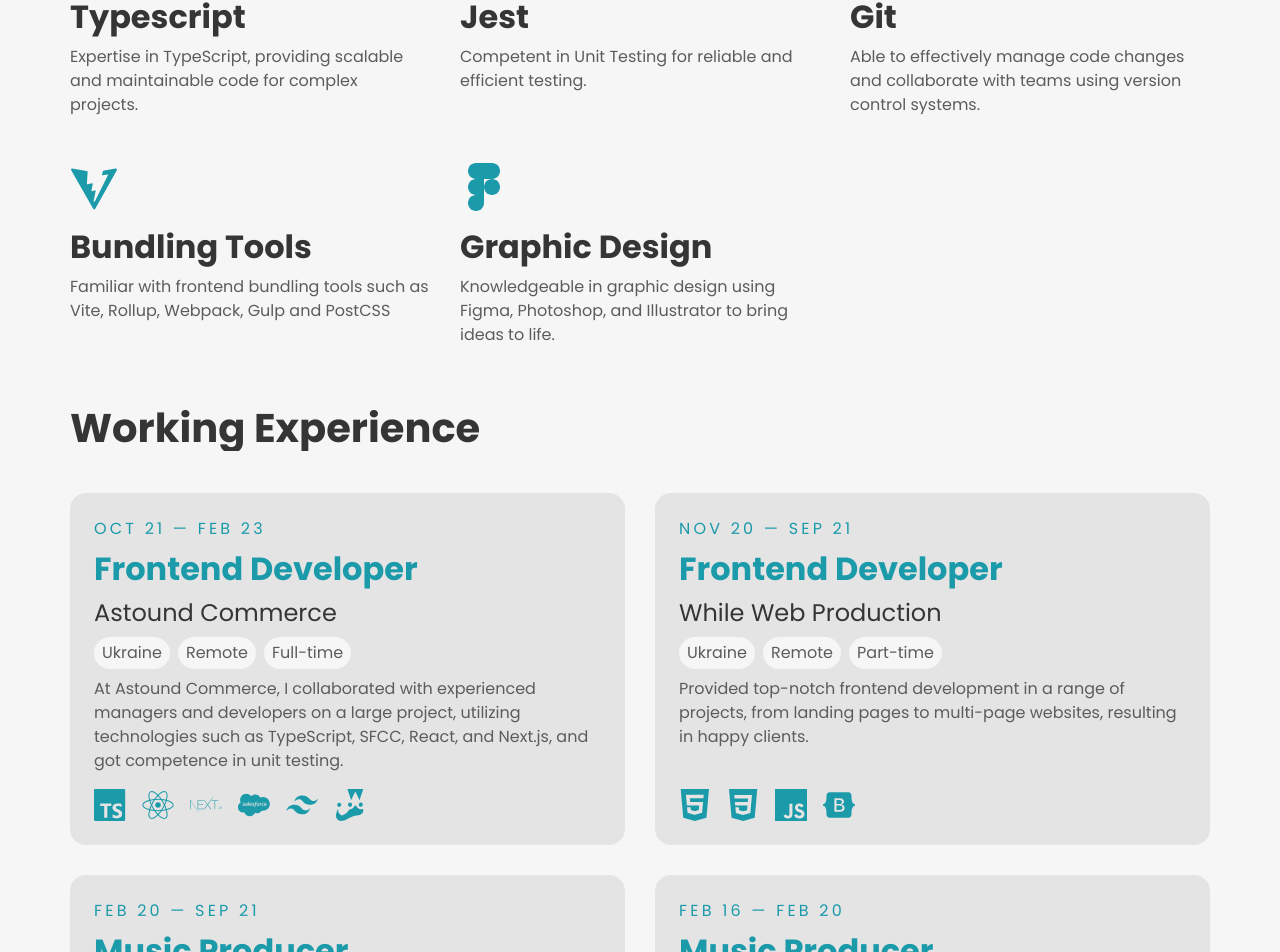
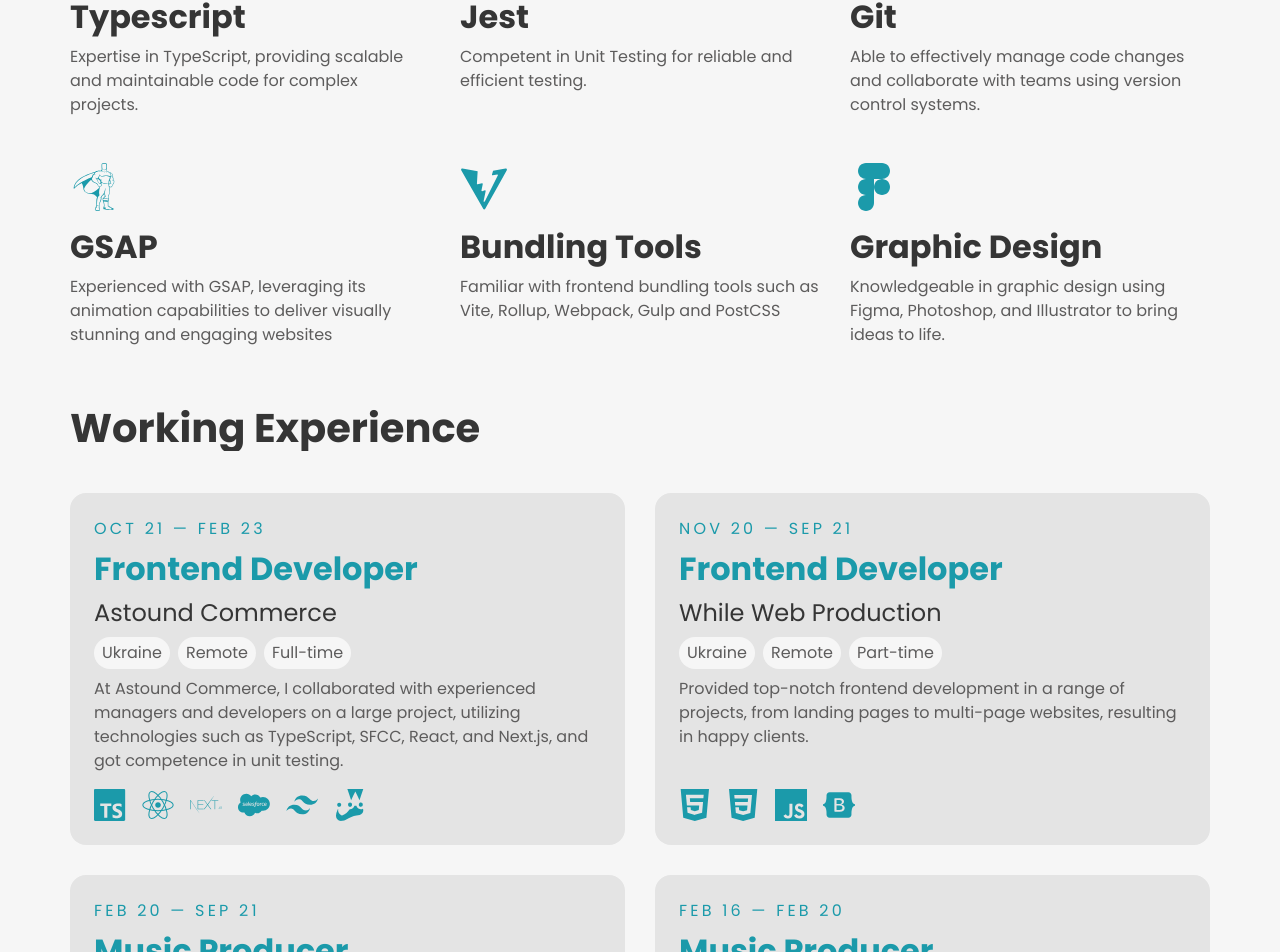
Before and after one commit to VladislavDegtyarenko/vd-developer-portfolio, a React (Vite) app: page / in a window 1280 px wide. Shown: the part 1601-2553 px from the top of the page. Built offline with nearby package versions, Linux system fonts and the light colour scheme.

Commit message:
add gsap skill

```diff
--- a/src/data/skills.js
+++ b/src/data/skills.js
@@ -7,6 +7,7 @@ import ReduxIcon from "./../assets/Icons/Redux.svg";
 import TSIcon from "./../assets/Icons/TS.svg";
 import JestIcon from "./../assets/Icons/Jest.svg";
 import GitIcon from "./../assets/Icons/Git.svg";
+import GSAPIcon from "./../assets/Icons/GSAP.svg";
 import FigmaIcon from "./../assets/Icons/Figma.svg";
 import ViteIcon from "./../assets/Icons/Vitejs-logo.svg";
 
@@ -66,6 +67,12 @@ const skillsData = [
       "Able to effectively manage code changes and collaborate with teams using version control systems.",
   },
   {
+    icon: GSAPIcon,
+    title: "GSAP",
+    description:
+      "Experienced with GSAP, leveraging its animation capabilities to deliver visually stunning and engaging websites",
+  },
+  {
     icon: ViteIcon,
     title: "Bundling Tools",
     description:
```
Also changed, not shown: src/assets/Icons/GSAP.svg (added).
